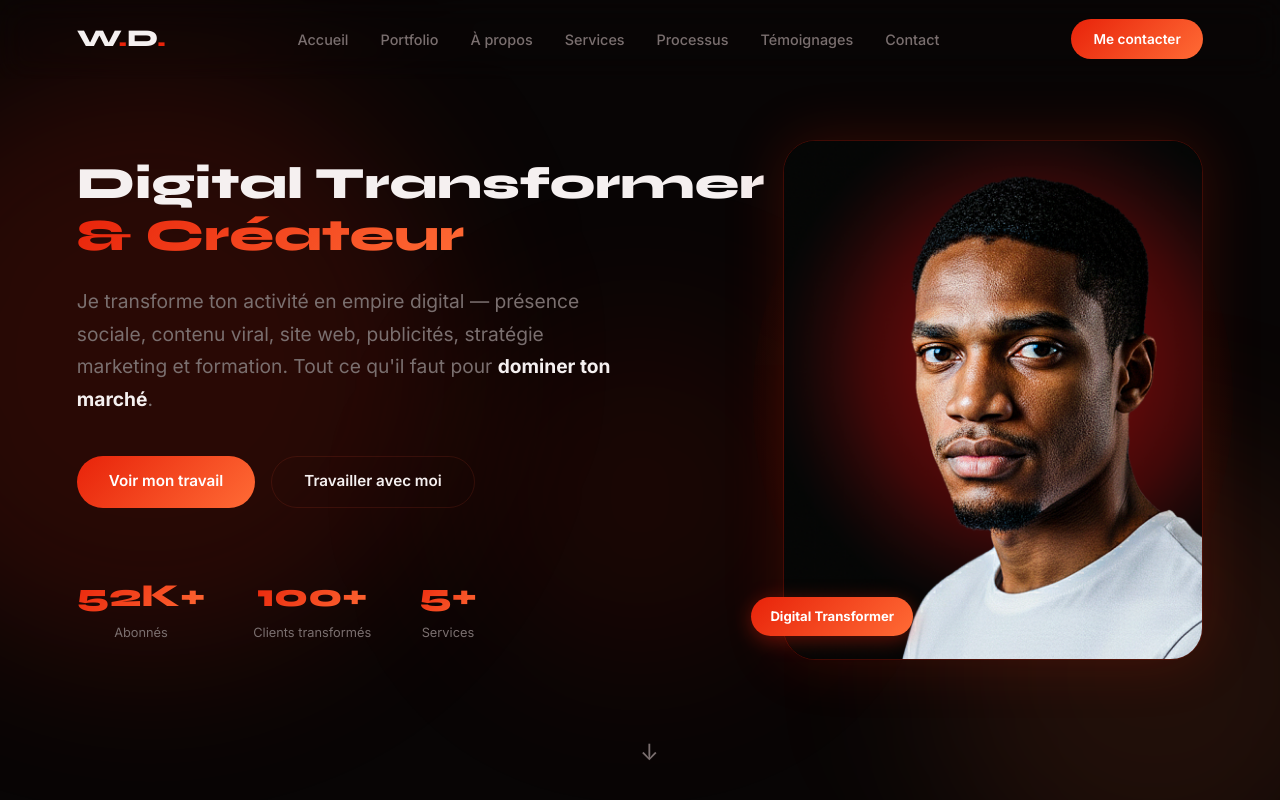
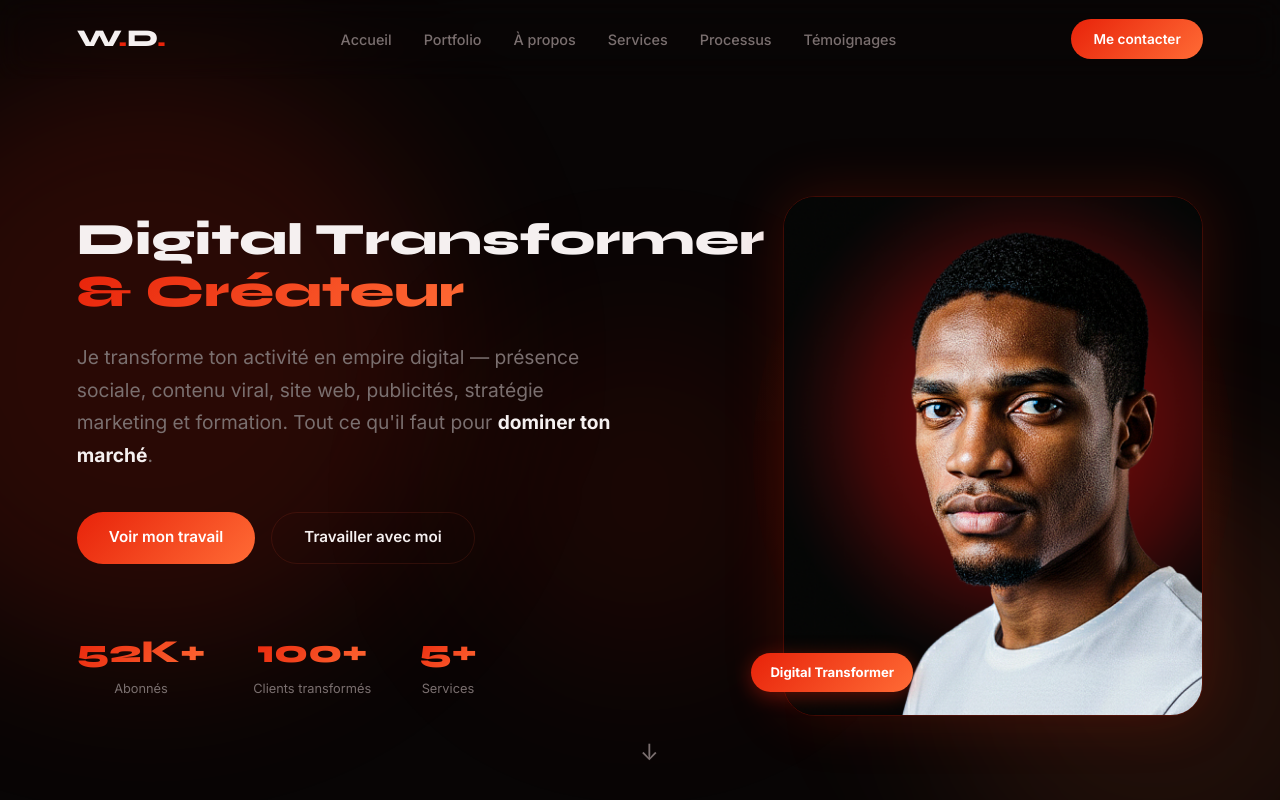
Before and after one commit to NGUENOUz/portfolio, a Next.js app: page / in a window 1280 px wide. Shown: the top 800 px of the page. Built offline with nearby package versions, Linux system fonts and the light colour scheme.

Commit message:
mise en ligne

```diff
--- a/src/app/component/hero.tsx
+++ b/src/app/component/hero.tsx
@@ -6,7 +6,7 @@ import lere from "../../images/lere.png";
 
 export default function Hero() {
   return (
-    <section className="hero" id="hero">
+    <section className="hero " id="hero">
       <div className="orb orb-1" />
       <div className="orb orb-2" />
       <div className="orb orb-3" />
--- a/src/app/component/navbar.tsx
+++ b/src/app/component/navbar.tsx
@@ -14,7 +14,7 @@ const links = [
   { label: "Services",     href: "#services" },
   { label: "Processus",    href: "#process" },
   { label: "Témoignages",  href: "#temoignages" },
-  { label: "Contact",      href: "#contact" },
+
 ];
 
 export default function Navbar() {
--- a/src/style/portfolio.scss
+++ b/src/style/portfolio.scss
@@ -293,7 +293,7 @@ body {
   align-items: center;
   justify-content: center;
   text-align: center;
-  padding: 8rem 6% 4rem;
+  padding: 8rem 20% 4rem;
   position: relative;
   overflow: hidden;
   background: var(--bg);
@@ -990,6 +990,7 @@ body {
   text-align: left !important;
   gap: 4rem;
   padding: 0 6% !important;
+  padding-top: 7rem !important;
   align-items: center !important;
   justify-content: space-between !important;
 }
```
